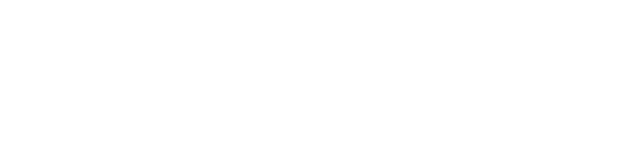
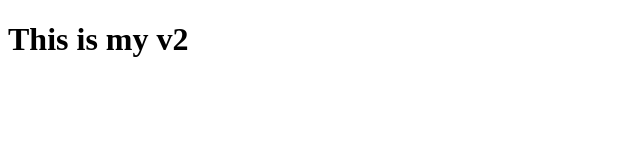
Before and after one commit to SoumyaSamal150/MyRepo, a plain HTML site: page index.html in a window 1280 px wide. Shown: the whole page, without its empty margins (0-640 px from the left). Drawn offline with Linux system fonts and the light colour scheme.

Commit message:
This is v2

```diff
--- a/index.html
+++ b/index.html
@@ -6,6 +6,6 @@
     <title>Document</title>
 </head>
 <body>
-
+    <h1>This is my v2</h1>
 </body>
 </html>
```
